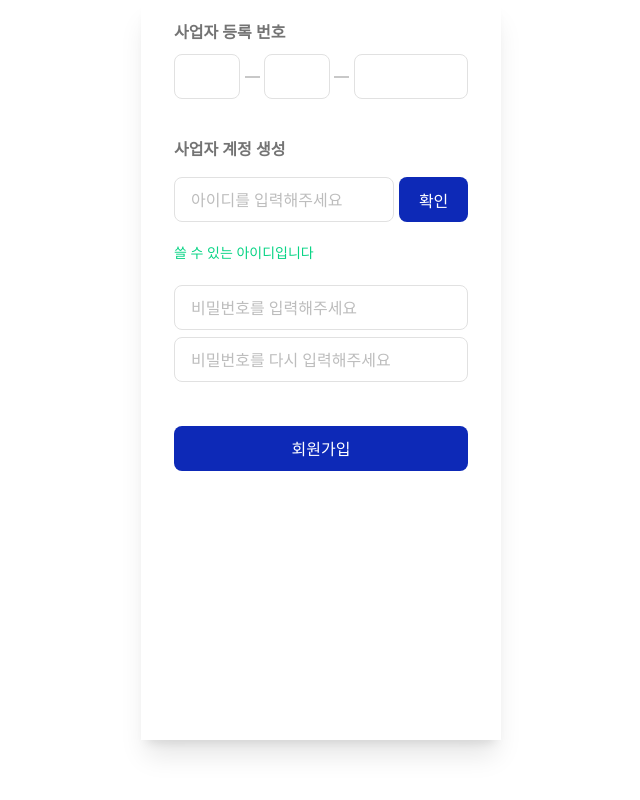
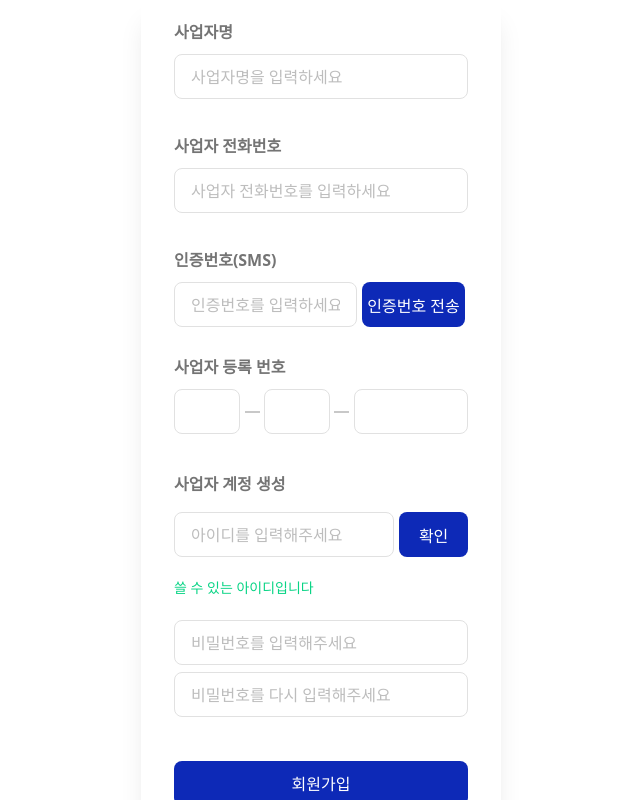
Before and after one commit to PyeongSaeng/PyeongSaeng-FE, a React (Vite) app: page /company/join in a window 1280 px wide. Shown: the whole page, without its empty margins (319-959 px from the left). Built offline with nearby package versions, Linux system fonts and the light colour scheme; a web font is replaced by a local one.

Commit message:
design: 기업 회원가입 추가 필드

```diff
--- a/src/pages/Company/user/CompanyLogin.tsx
+++ b/src/pages/Company/user/CompanyLogin.tsx
@@ -33,9 +33,9 @@ const CompanyLoginPage = () => {
           placeholder="비밀번호를 입력해주세요"
           value={pw}
           onChange={(e) => setPw(e.target.value)}
-          className={`mb-[3rem] w-[270px] h-[45px] font-medium rounded-[8px] border border-[#e1e1e1 text-[#c2c2c2] text-[1.6rem] px-[13px] py-[16px] focus:outline-black ${pw ? 'text-black' : 'text-[#C2C2C2]'}`}
+          className={`mb-[1.9rem] w-[270px] h-[45px] rounded-[8px] font-medium border border-[#e1e1e1] text-[#c2c2c2] text-[1.6rem] px-[13px] py-[16px] focus:outline-black ${id ? 'text-black' : 'text-[#C2C2C2]'}`}
         />
-        <button className="w-[270px] bg-[#0D29B7] text-white text-[16px] py-[12px] rounded-[8px] mb-[3rem] shadow transition">
+        <button className="w-[270px] bg-[#0D29B7] text-white text-[16px] py-[12px] rounded-[8px] mt-[1.1rem] mb-[3rem] shadow transition">
           로그인
         </button>
       </form>
--- a/src/pages/Company/user/CompanySignin.tsx
+++ b/src/pages/Company/user/CompanySignin.tsx
@@ -3,6 +3,9 @@ import { useNavigate } from 'react-router-dom';
 import NextButton from '../../Personal/user/signIn/NextButton';
 
 type CompanySigninState = {
+  companyName: string;
+  companyPhone: string;
+  verificationCode: string;
   companyNumber: string;
   id: string;
   idCheck: string;
@@ -17,6 +20,9 @@ const inputClass =
 const CompanySignin = () => {
   const navigate = useNavigate();
   const [state, setState] = useState<CompanySigninState>({
+    companyName: '',
+    companyPhone: '',
+    verificationCode: '',
     companyNumber: '',
     id: '',
     idCheck: '',
@@ -32,6 +38,50 @@ const CompanySignin = () => {
   return (
     <div className="flex flex-col items-center w-full pt-8 px-[3.3rem]">
       <div className="w-[29.4rem]">
+        {/* 사업자명 */}
+        <div className="w-full text-left text-[#747474] font-semibold text-[1.6rem] mb-[1rem]">
+          사업자명
+        </div>
+        <input
+          className={inputClass}
+          placeholder="사업자명을 입력하세요"
+          value={state.companyName}
+          onChange={(e) =>
+            setState((s) => ({ ...s, companyName: e.target.value }))
+          }
+        />
+
+        {/* 사업자 전화번호 */}
+        <div className="w-full text-left text-[#747474] font-semibold text-[1.6rem] mb-[1rem] mt-[2.8rem]">
+          사업자 전화번호
+        </div>
+        <input
+          className={inputClass}
+          placeholder="사업자 전화번호를 입력하세요"
+          value={state.companyPhone}
+          onChange={(e) =>
+            setState((s) => ({ ...s, companyPhone: e.target.value }))
+          }
+        />
+
+        {/* 인증번호(SMS) */}
+        <div className="w-full text-left text-[#747474] font-semibold text-[1.6rem] mb-[1rem] mt-[2.8rem]">
+          인증번호(SMS)
+        </div>
+        <div className="flex gap-2 mb-[2.8rem]">
+          <input
+            className="w-[18.3rem] h-[4.5rem] border border-[#E1E1E1] rounded-[0.8rem] px-[1.6rem] py-[1.3rem] bg-white placeholder-[#BDBDBD] text-[1.6rem]"
+            placeholder="인증번호를 입력하세요"
+            value={state.verificationCode}
+            onChange={(e) =>
+              setState((s) => ({ ...s, verificationCode: e.target.value }))
+            }
+          />
+          <button className="bg-[#0D29B7] w-[10.3rem] text-white rounded-[8px] py-[1.2rem] text-[1.6rem] font-medium h-[4.5rem] text-center whitespace-nowrap">
+            인증번호 전송
+          </button>
+        </div>
+
         {/* 사업자 등록 번호 */}
         <div className="w-full text-left text-[#747474] font-semibold text-[1.6rem] mb-[1rem]">
           사업자 등록 번호
@@ -112,7 +162,7 @@ const CompanySignin = () => {
       </div>
       <NextButton
         onClick={handleCompleteSignIn}
-        className="!bg-[#0D29B7] text-white mt-[3.3rem]"
+        className="!bg-[#0D29B7] text-white mt-[3.3rem] mb-[2.8rem]"
       >
         회원가입
       </NextButton>
--- a/src/pages/Personal/user/signIn/Care/CareStep5.tsx
+++ b/src/pages/Personal/user/signIn/Care/CareStep5.tsx
@@ -19,14 +19,8 @@ const inputClass =
   'w-full h-[4.5rem] border border-[#E1E1E1] rounded-[0.8rem] px-[1.6rem] py-[1.3rem] mb-3 placeholder-[#BDBDBD] text-[1.6rem] font-medium';
 const selectClass =
   'h-[4.5rem] border border-[#E1E1E1] rounded-[0.8rem] px-[1.6rem] py-[1.3rem] text-[#BDBDBD] text-[1.6rem] font-medium';
-const dropdownBoxClass =
-  'w-full bg-white border border-[#E1E1E1] rounded-[1rem] text-[#BDBDBD] flex items-center justify-between cursor-pointer';
-const dropdownOptionClass =
-  'w-full text-[#BDBDBD] text-[1.6rem] py-2 px-4 text-left hover:bg-[#F6F6F6] cursor-pointer font-medium not-italic leading-normal';
-const carrierOptions = ['SKT', 'KT', 'LGU+'];
 
 const CareStep5 = ({ state, setState, onSubmit }: CareStep5Props) => {
-  const [carrierOpen, setCarrierOpen] = useState(false);
   return (
     <div className="flex flex-col items-center w-full pt-8 px-[3.3rem] pb-[8rem]">
       <SignUpHeader title="회원가입 하기" />
```
